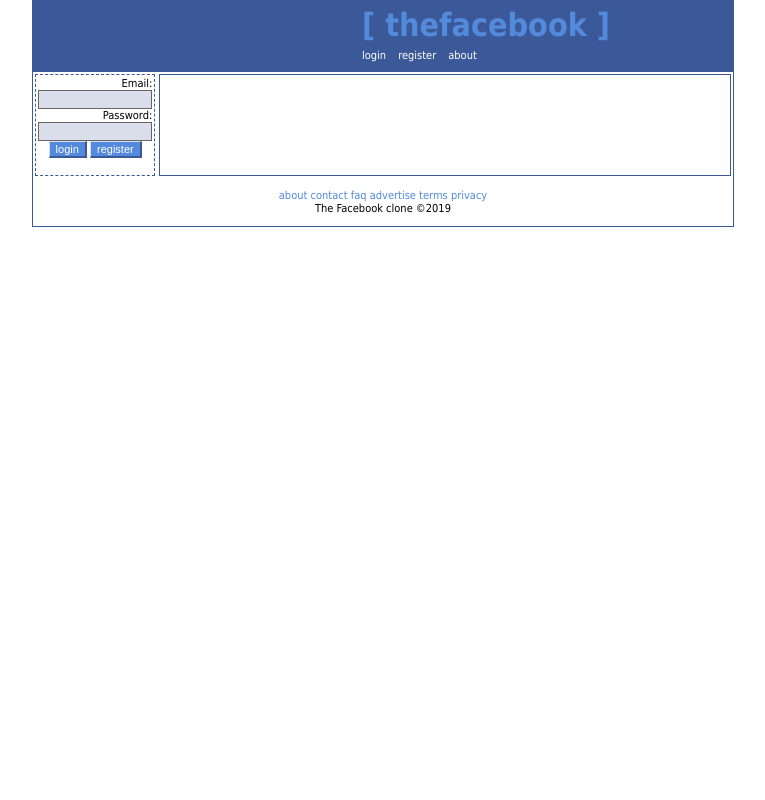
After one commit to kakqun/facebook_clone, a PHP site: page /register.php in a window 1280 px wide. The commit adds this page. Shown: the whole page, without its empty margins (257-1022 px from the left). Run offline with PHP 8.4, Linux system fonts and the light colour scheme.

Commit message:
delete comment out and new register page

```diff
--- /dev/null
+++ b/www/html/register.php
@@ -0,0 +1,23 @@
+<html>
+    <head>
+        <title>Thefacebook | Registration</title>
+        <?php require_once(__DIR__. '/head.html'); ?>
+    </head>
+    <body>
+        <div class="wrapper">
+            <header>
+                <?php require_once(__DIR__. '/header.html'); ?>
+            </header>
+            <div class="content-wrapper">
+                <div class="side-bar">
+                    <?php require_once(__DIR__. '/sidebar.html'); ?>
+                </div>
+                <div class="top-content register">
+                </div>
+            </div>
+                <footer>
+                    <?php require_once(__DIR__. '/footer.html'); ?>
+                </footer>
+        </div>
+    </body>
+</html>
```
Also changed, not shown: www/html/login.php (+0 -10 lines).
